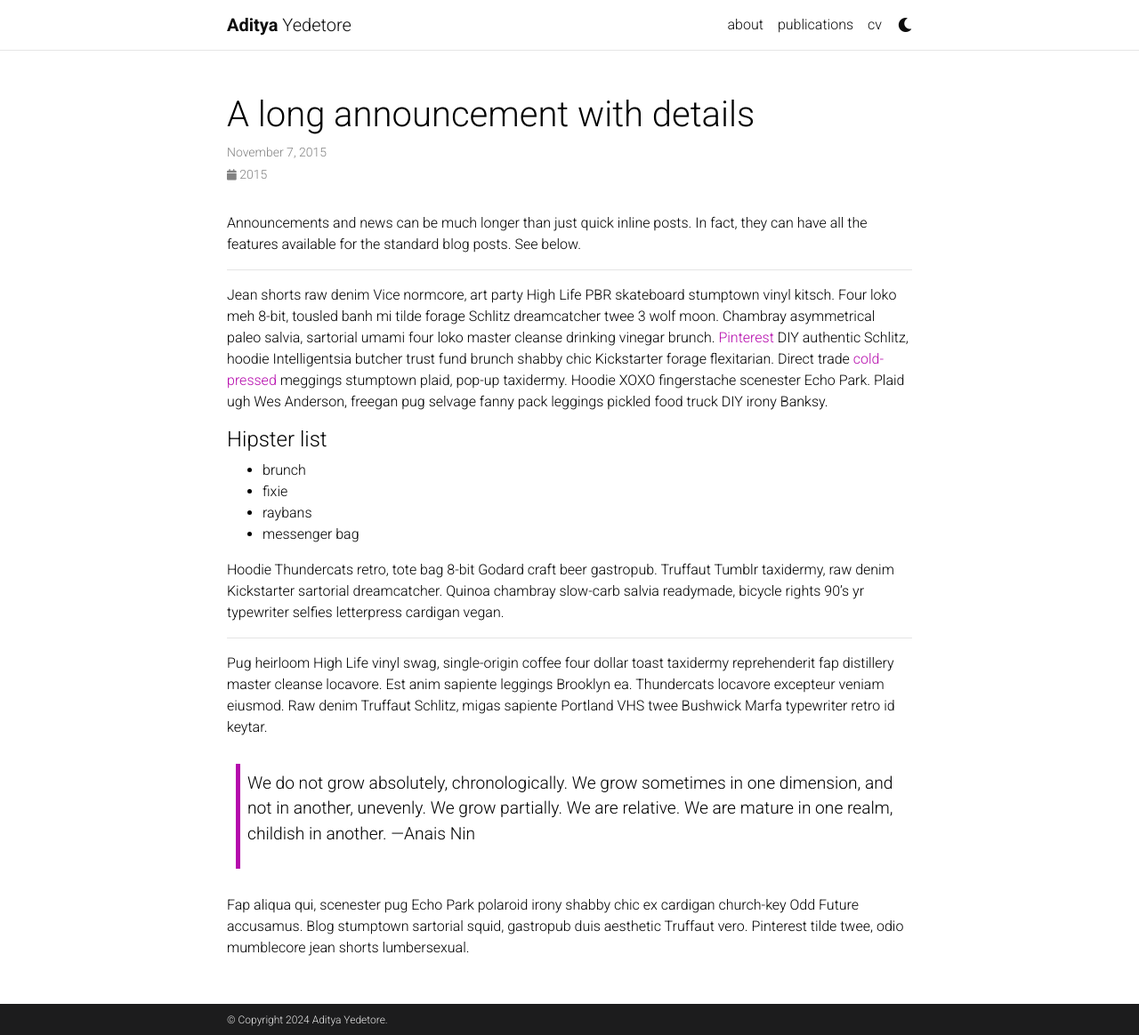
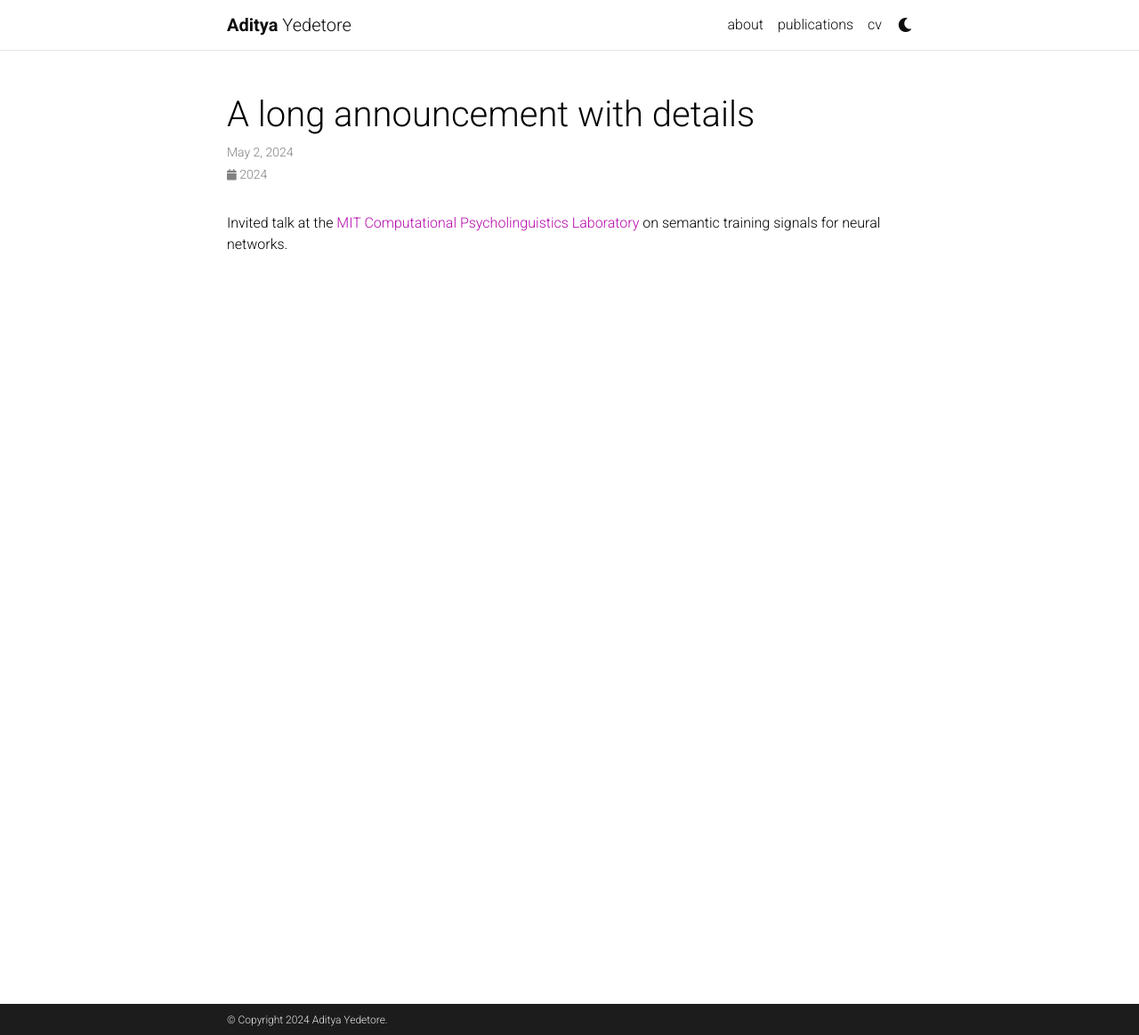
Before and after one commit to adityayedetore/adityayedetore.github.io, a Jekyll site: the page built from _news/announcement_2.md, in a window 1280 px wide and 1164 px high. Shown: the whole window at 89% size. Built offline with Jekyll 4.4.1, drawn with Linux system fonts in a browser that asks for light colours; comment, search, counter and statistics services are not loaded; a style sheet for code colours, icons or effects is not loaded.

Commit message:
Update announcement_2.md

```diff
--- a/_news/announcement_2.md
+++ b/_news/announcement_2.md
@@ -1,31 +1,8 @@
 ---
 layout: post
 title: A long announcement with details
-date: 2015-11-07 16:11:00-0400
-inline: false
+date: 2024-05-02 16:11:00-0400
+inline: true
 ---
 
-Announcements and news can be much longer than just quick inline posts. In fact, they can have all the features available for the standard blog posts. See below.
-
-***
-
-Jean shorts raw denim Vice normcore, art party High Life PBR skateboard stumptown vinyl kitsch. Four loko meh 8-bit, tousled banh mi tilde forage Schlitz dreamcatcher twee 3 wolf moon. Chambray asymmetrical paleo salvia, sartorial umami four loko master cleanse drinking vinegar brunch. <a href="https://www.pinterest.com">Pinterest</a> DIY authentic Schlitz, hoodie Intelligentsia butcher trust fund brunch shabby chic Kickstarter forage flexitarian. Direct trade <a href="https://en.wikipedia.org/wiki/Cold-pressed_juice">cold-pressed</a> meggings stumptown plaid, pop-up taxidermy. Hoodie XOXO fingerstache scenester Echo Park. Plaid ugh Wes Anderson, freegan pug selvage fanny pack leggings pickled food truck DIY irony Banksy.
-
-#### Hipster list
-<ul>
-    <li>brunch</li>
-    <li>fixie</li>
-    <li>raybans</li>
-    <li>messenger bag</li>
-</ul>
-
-Hoodie Thundercats retro, tote bag 8-bit Godard craft beer gastropub. Truffaut Tumblr taxidermy, raw denim Kickstarter sartorial dreamcatcher. Quinoa chambray slow-carb salvia readymade, bicycle rights 90's yr typewriter selfies letterpress cardigan vegan.
-
-***
-
-Pug heirloom High Life vinyl swag, single-origin coffee four dollar toast taxidermy reprehenderit fap distillery master cleanse locavore. Est anim sapiente leggings Brooklyn ea. Thundercats locavore excepteur veniam eiusmod. Raw denim Truffaut Schlitz, migas sapiente Portland VHS twee Bushwick Marfa typewriter retro id keytar.
-
-> We do not grow absolutely, chronologically. We grow sometimes in one dimension, and not in another, unevenly. We grow partially. We are relative. We are mature in one realm, childish in another.
-> —Anais Nin
-
-Fap aliqua qui, scenester pug Echo Park polaroid irony shabby chic ex cardigan church-key Odd Future accusamus. Blog stumptown sartorial squid, gastropub duis aesthetic Truffaut vero. Pinterest tilde twee, odio mumblecore jean shorts lumbersexual.
+Invited talk at the [MIT Computational Psycholinguistics Laboratory](http://cpl.mit.edu) on semantic training signals for neural networks.
```
